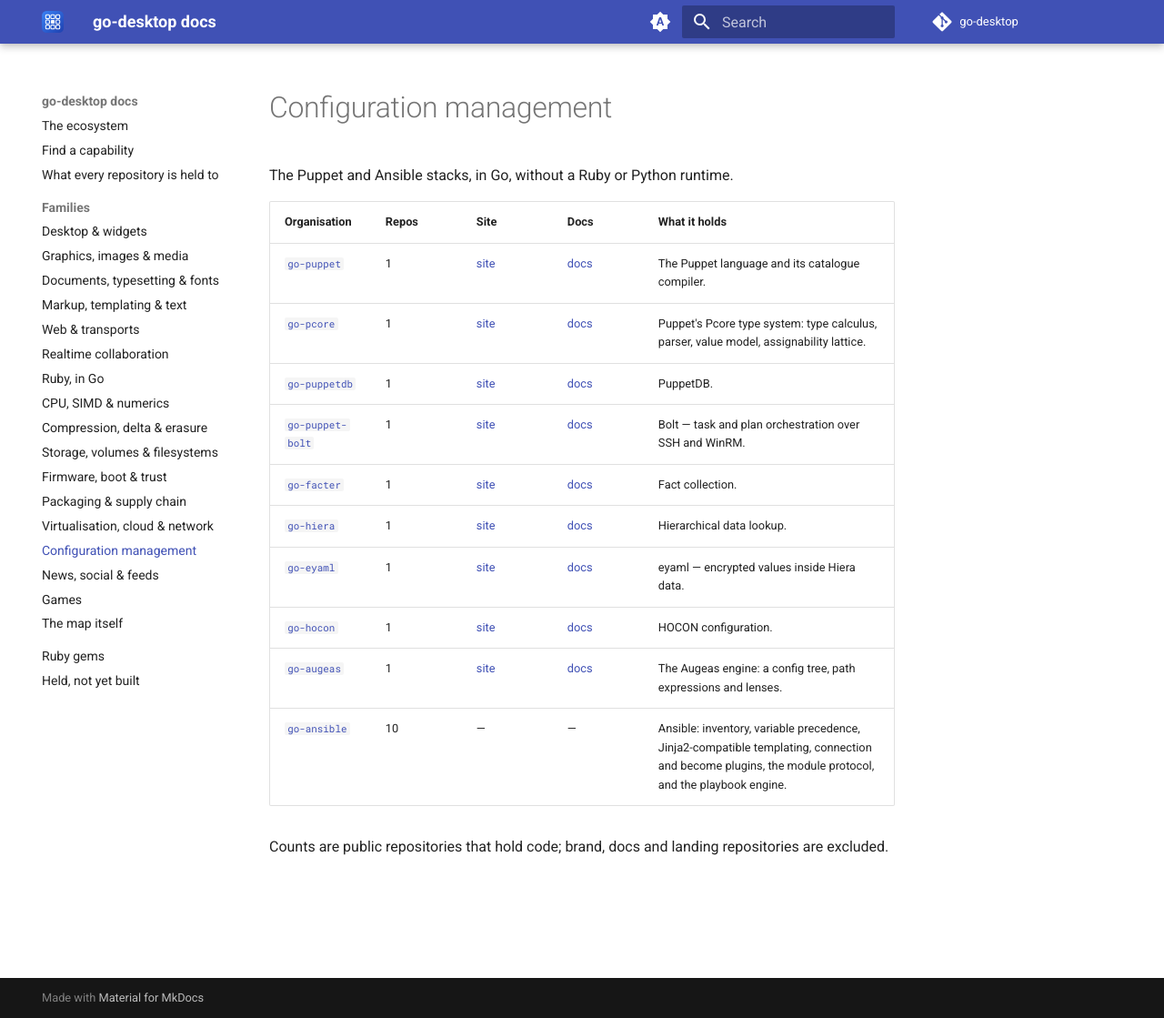
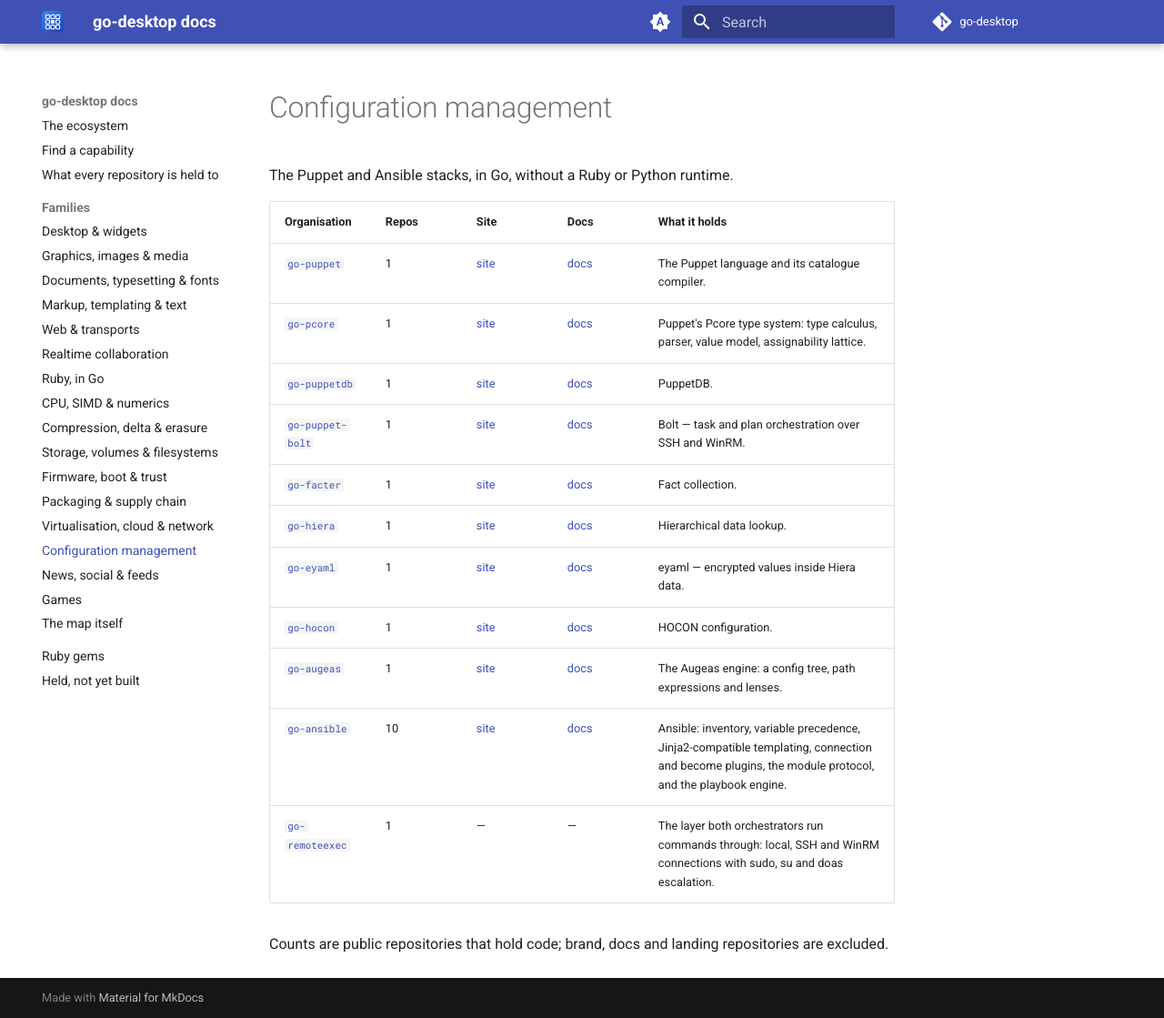
Before and after one commit to go-desktop/docs, an MkDocs documentation site: the page built from docs/families/config.md, in a window 1280 px wide and 1119 px high. Shown: the whole window at 91% size. Built offline with MkDocs 1.6.1 and Material for MkDocs 9.7.7, drawn with Linux system fonts in a browser that asks for light colours; the version menu is left out.

Commit message:
Refresh the map: 294 organisations, 637 public code repositories (#13)
Acting on the first finding of the scheduled drift check (catalog#14).
go-remoteexec holds the layer both orchestrators run commands through --
local, SSH and WinRM connections with sudo, su and doas escalation -- so it
joins the configuration management family beside go-ansible and
go-puppet-bolt, which are its two callers. go-xrkit/depth3d lands in an
organisation already on the map.

The workflow now closes its issue when the map has caught up. A finding that
has been acted on but keeps being reported turns into furniture: still open,
still describing something fixed, read by nobody.

```diff
--- a/docs/families/config.md
+++ b/docs/families/config.md
@@ -13,7 +13,8 @@
 | [`go-eyaml`](https://github.com/go-eyaml) | 1 | [site](https://go-eyaml.github.io/) | [docs](https://go-eyaml.github.io/docs/) | eyaml — encrypted values inside Hiera data. |
 | [`go-hocon`](https://github.com/go-hocon) | 1 | [site](https://go-hocon.github.io/) | [docs](https://go-hocon.github.io/docs/) | HOCON configuration. |
 | [`go-augeas`](https://github.com/go-augeas) | 1 | [site](https://go-augeas.github.io/) | [docs](https://go-augeas.github.io/docs/) | The Augeas engine: a config tree, path expressions and lenses. |
-| [`go-ansible`](https://github.com/go-ansible) | 10 | — | — | Ansible: inventory, variable precedence, Jinja2-compatible templating, connection and become plugins, the module protocol, and the playbook engine. |
+| [`go-ansible`](https://github.com/go-ansible) | 10 | [site](https://go-ansible.github.io/) | [docs](https://go-ansible.github.io/docs/) | Ansible: inventory, variable precedence, Jinja2-compatible templating, connection and become plugins, the module protocol, and the playbook engine. |
+| [`go-remoteexec`](https://github.com/go-remoteexec) | 1 | — | — | The layer both orchestrators run commands through: local, SSH and WinRM connections with sudo, su and doas escalation. |
 
 Counts are public repositories that hold code; brand, docs and landing
 repositories are excluded.
```
Also changed, not shown: docs/families/graphics.md (+1 -1 lines), docs/index.md (+2 -2 lines).
